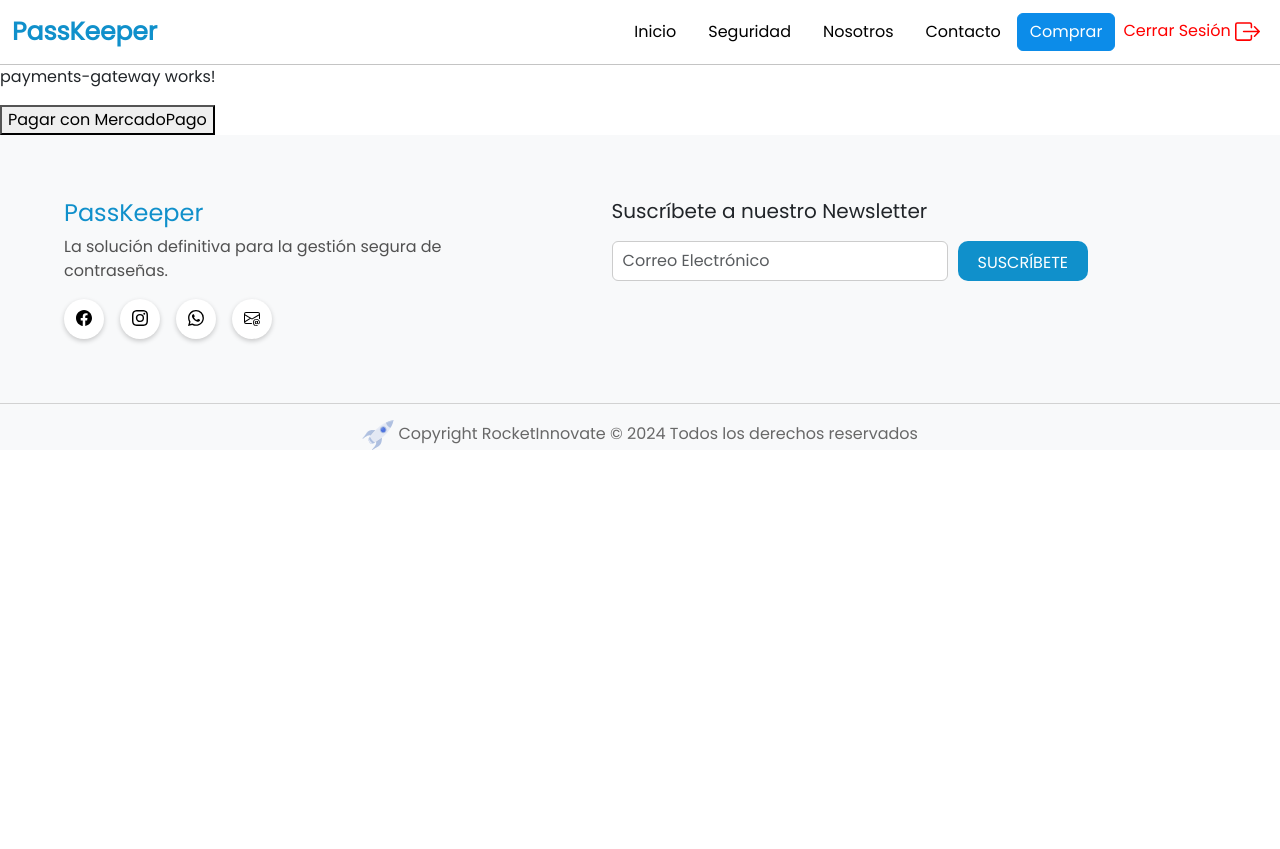
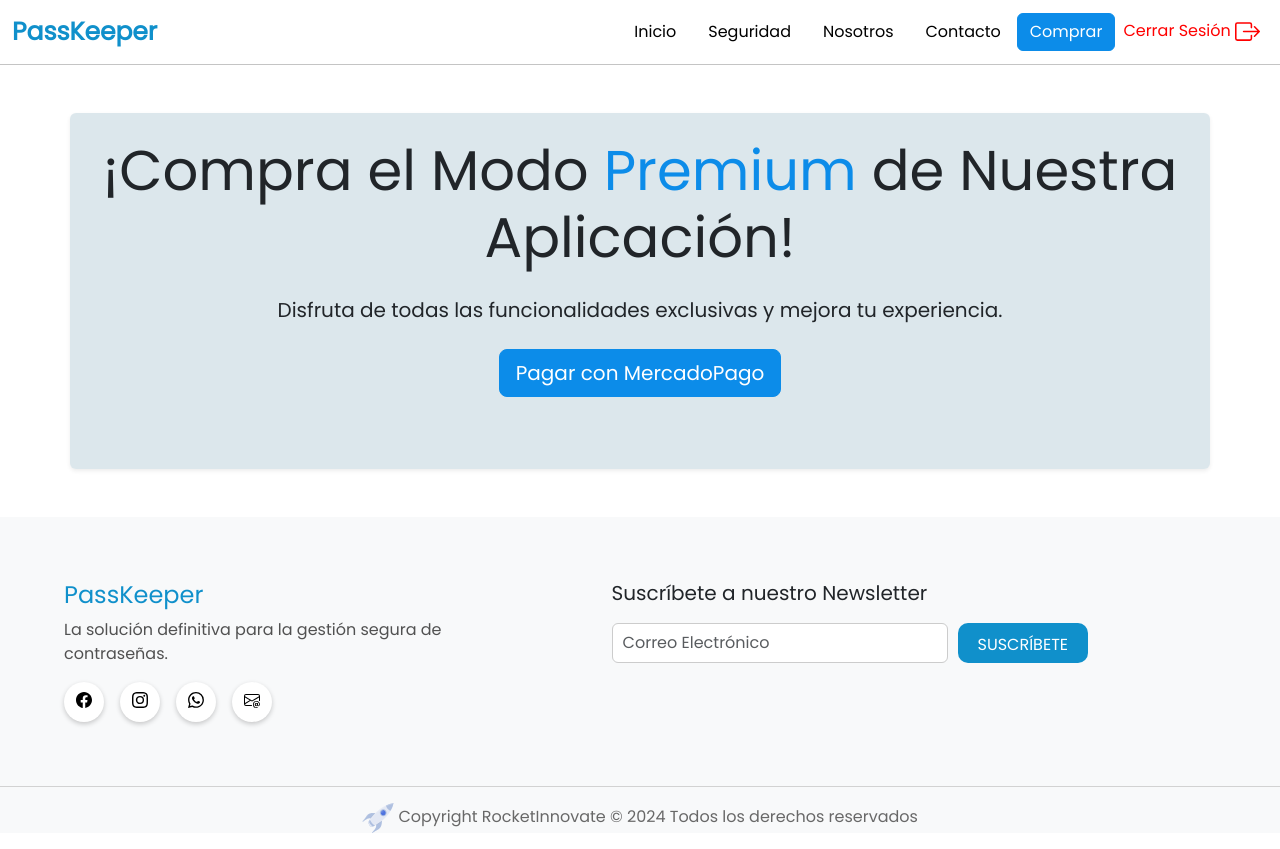
Before and after one commit to vlysi/integrador_ISP4, an Angular app in the folder WEB/: page /payments in a window 1280 px wide. Before the commit the page ends 800 px from the top, so only its background shows below. Built offline with nearby package versions, Linux system fonts and the light colour scheme; sample sign-in values are in the browser's storage.

Commit message:
estetica del boton de pago

```diff
--- a/WEB/src/app/payments/payments-gateway/payments-gateway.component.css
+++ b/WEB/src/app/payments/payments-gateway/payments-gateway.component.css
@@ -0,0 +1,8 @@
+.container {
+    font-family: 'Poppins', sans-serif;
+    background-color:  rgba(82, 136, 161, 0.2);
+}
+
+#key-word{
+    color: var(--primary-color);
+}
--- a/WEB/src/app/payments/payments-gateway/payments-gateway.component.html
+++ b/WEB/src/app/payments/payments-gateway/payments-gateway.component.html
@@ -1,2 +1,7 @@
-<p>payments-gateway works!</p>
-<button (click)="pay()">Pagar con MercadoPago</button>
+
+<!--<button (click)="pay()">Pagar con MercadoPago</button> -->
+<div class="container text-center mt-5 mb-5 rounded shadow-sm p-4">
+    <h1 class="display-4 mb-4">¡Compra el Modo <span id="key-word"> Premium </span>de Nuestra Aplicación!</h1>
+    <p class="lead mb-4">Disfruta de todas las funcionalidades exclusivas y mejora tu experiencia.</p>
+    <button class="btn btn-primary btn-lg btn-block mb-5" (click)="pay()">Pagar con MercadoPago</button>
+</div>
```
